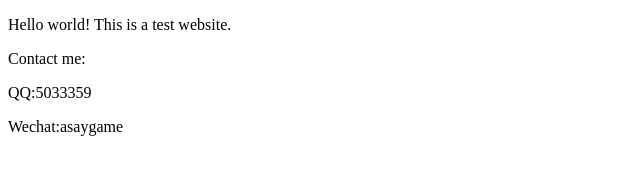
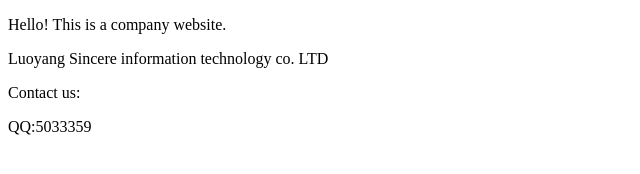
Before and after one commit to AsayTian/asay.io, a plain HTML site: page index.html in a window 1280 px wide. Shown: the whole page, without its empty margins (0-640 px from the left). Drawn offline with Linux system fonts and the light colour scheme.

Commit message:
mod index

```diff
--- a/index.html
+++ b/index.html
@@ -3,12 +3,12 @@
 <head>
 <meta charset="UTF-8">
 <meta name="viewport" content="width=device-width, initial-scale=1" />
-<title>Hello</title>
+<title>Welcome</title>
 </head>
 <body>
-<p>Hello world! This is a test website.</p>
-<p>Contact me:</p>
+<p>Hello! This is a company website.</p>
+<p>Luoyang Sincere information technology co. LTD</p>
+<p>Contact us:</p>
 <p>QQ:5033359</p>
-<p>Wechat:asaygame</p>
 </body>
 </html>
```
